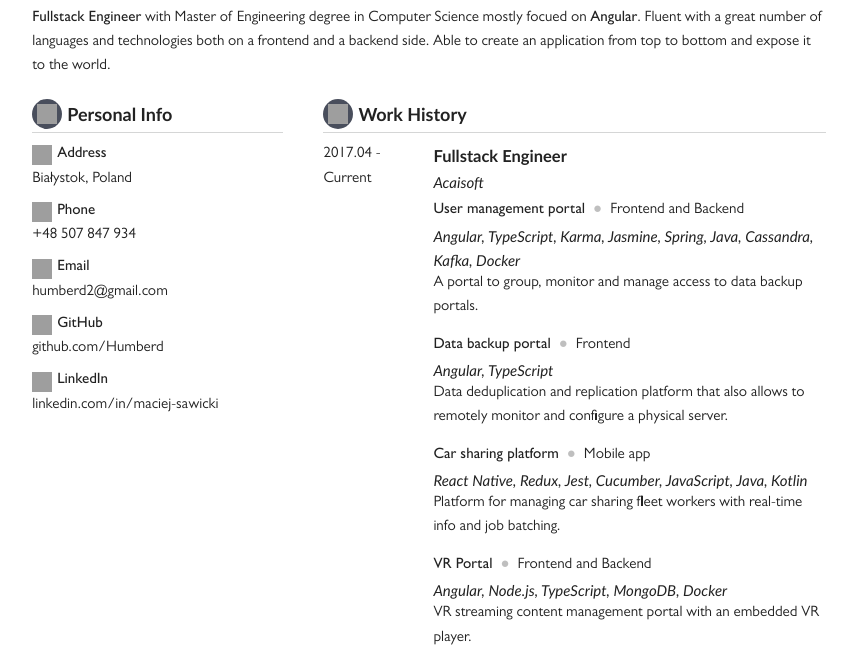
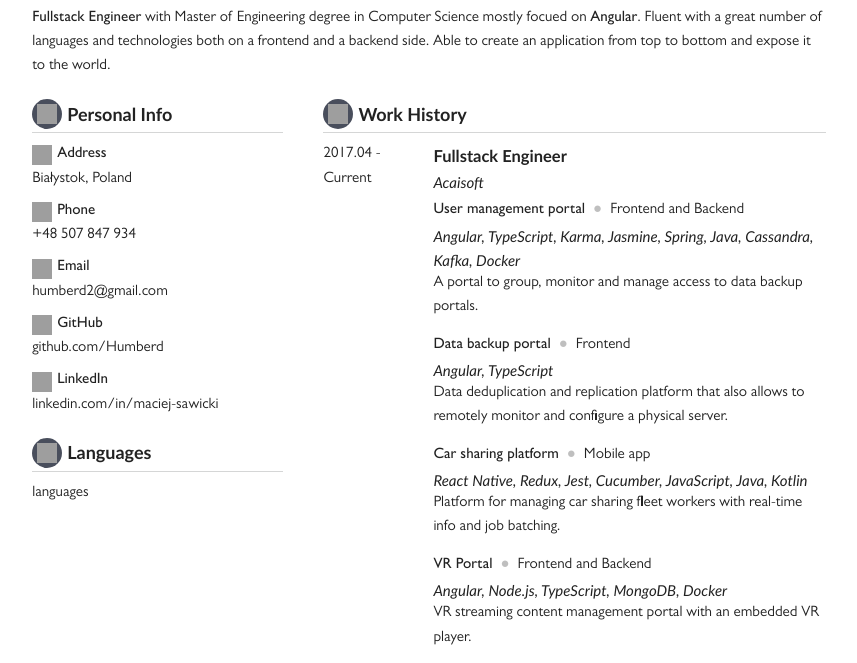
Before and after one commit to Humberd/resume, a Gatsby site: page / in a window 1280 px wide. Shown: the part 123-786 px from the top of the page, without its empty margins (211-1068 px from the left). Built offline with nearby package versions, Linux system fonts and the light colour scheme; Gatsby itself is replaced by a stand-in of ours; grey boxes are pictures that could not be loaded.

Commit message:
Added languages flag

```diff
--- /dev/null
+++ b/src/components/segments/languages.tsx
@@ -0,0 +1,10 @@
+import * as React from 'react';
+import './languages.scss';
+
+export interface LanguagesProps {
+
+}
+
+export const Languages = (props: LanguagesProps) => (
+  <div>languages</div>
+);
--- a/src/pages/index.tsx
+++ b/src/pages/index.tsx
@@ -10,6 +10,7 @@ import { Education } from '../components/segments/education';
 import { Layout } from '../components/layout';
 import { Accomplishments } from '../components/segments/accomplishments';
 import { List } from '../components/list';
+import { Languages } from '../components/segments/languages';
 
 const IndexPage = () => (
     <Layout>
@@ -18,6 +19,7 @@ const IndexPage = () => (
       <div className="columns">
         <List className="column">
           <PersonalInfoSegment/>
+          <LanguagesSegment/>
         </List>
         <List className="column">
           <WorkHistorySegment/>
@@ -73,6 +75,15 @@ const PersonalInfoSegment = () => (
           href: 'https://www.linkedin.com/in/maciej-sawicki'
         }
       ]}/>
+    </Segment>
+);
+
+const LanguagesSegment = () => (
+    <Segment header={{
+      icon: 'flag.svg',
+      title: 'Languages'
+    }}>
+      <Languages/>
     </Segment>
 );
 
```
Also changed, not shown: src/components/segments/languages.scss (added), src/images/flag.svg (added).
